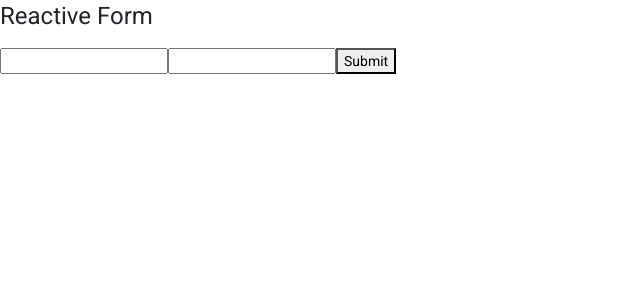
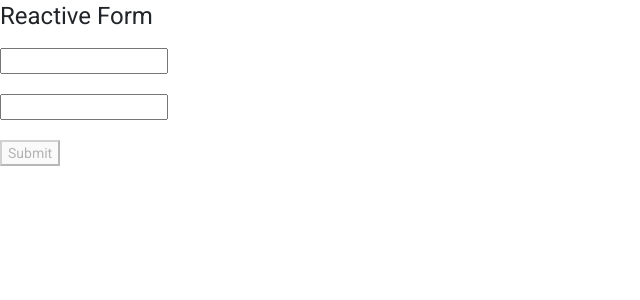
Before and after one commit to imkhushboo/Angular_project, an Angular app: page / in a window 1280 px wide. Shown: the top 300 px of the page, without its empty margins (0-640 px from the left). Built offline with nearby package versions, Linux system fonts and the light colour scheme.

Commit message:
Reactive form validation

```diff
--- a/src/app/app.component.html
+++ b/src/app/app.component.html
@@ -3,7 +3,13 @@
 <form [formGroup]="loginForm" (ngSubmit) = "loginUser()" >
 
     <input type="text" name="name" formControlName = "user"/>
+    <span style="color:red" *ngIf="user && user.invalid && user.touched">This field is invalid</span>
+    <br>
+    <br>
     <input type="email" name="email" formControlName = "email"/>
-    <button >Submit</button>
+    <span style="color:red" *ngIf = "email && email.invalid && email.touched">this is not valid</span>
+    <br>
+    <br>
+    <button [disabled]="loginForm.invalid">Submit</button>
 
 </form>
--- a/src/app/app.component.ts
+++ b/src/app/app.component.ts
@@ -1,5 +1,5 @@
 import { Component } from '@angular/core';
-import { FormControl, FormGroup } from '@angular/forms';
+import { FormControl, FormGroup ,Validators} from '@angular/forms';
 
 @Component({
   selector: 'app-root',
@@ -11,10 +11,20 @@ export class AppComponent {
   title = "Reactive Form"
 
   loginForm = new FormGroup({
-    user : new FormControl(''),
-    email : new FormControl('')
+    user : new FormControl('',Validators.required),
+    email : new FormControl('',[Validators.required,Validators.email])
   })
 
+
+  get user(){
+    return this.loginForm.get('user')
+  }
+
+
+  get email()
+  {
+    return this.loginForm.get('email')
+  }
 
   loginUser()
   {
```
